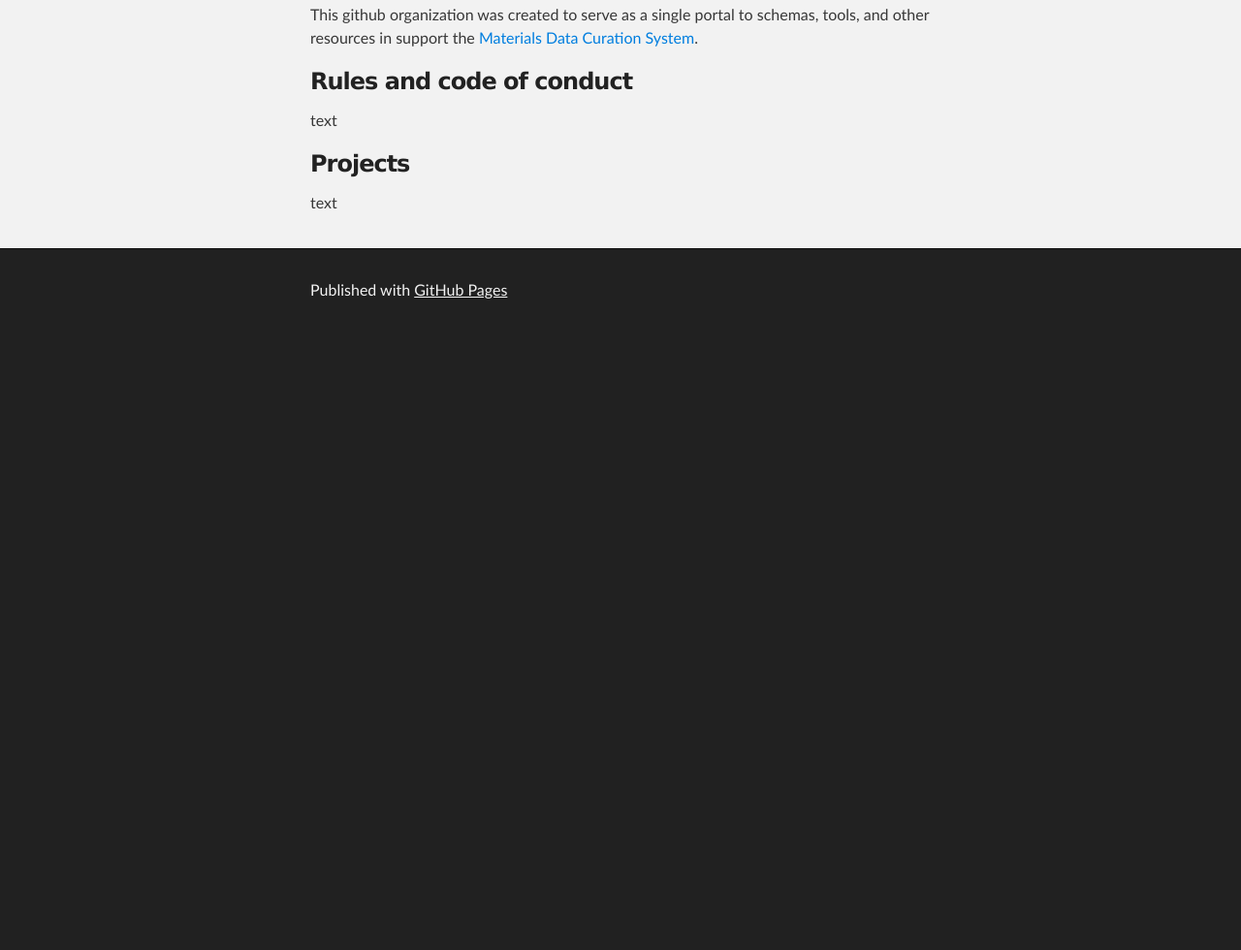
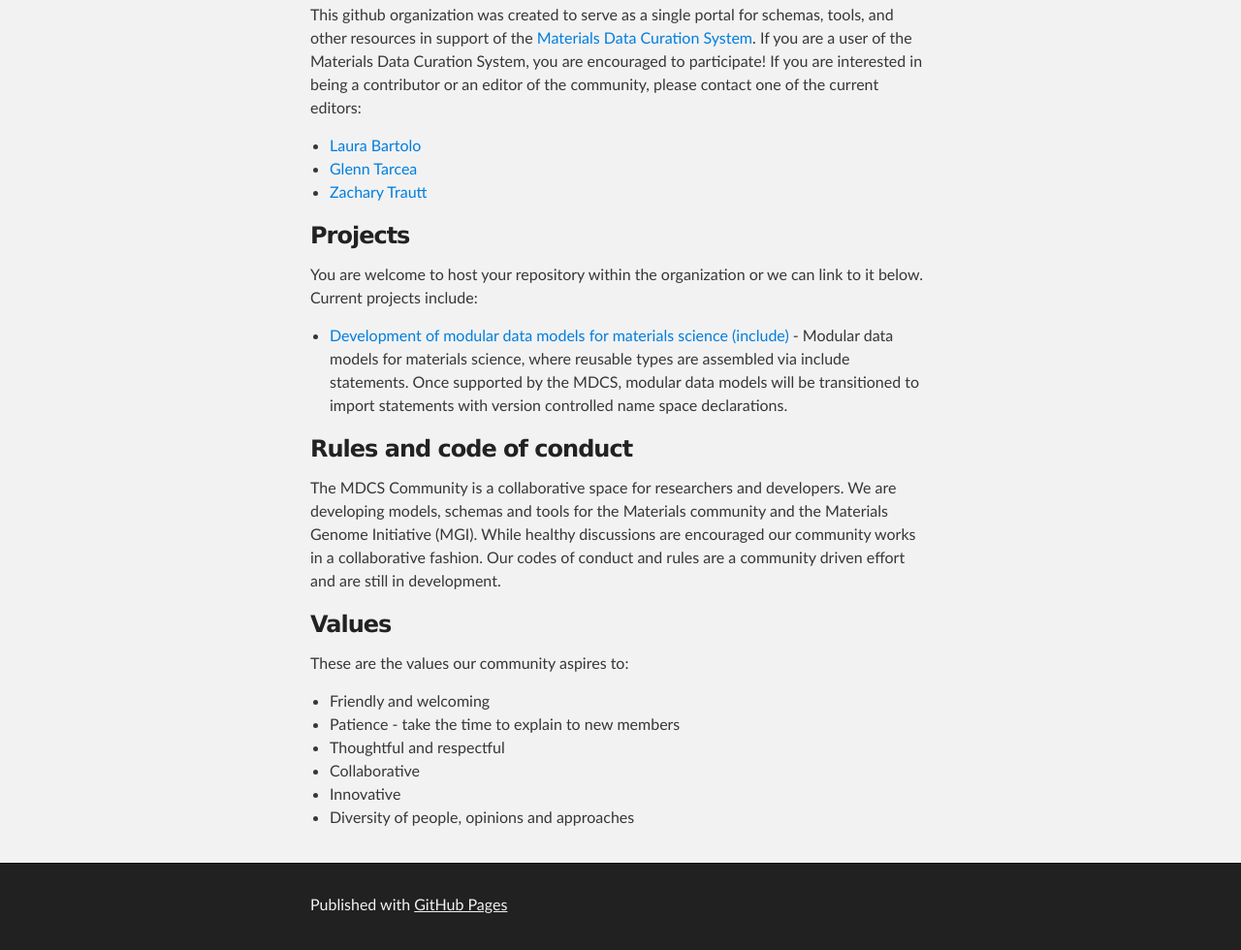
Before and after one commit to MDCS-community/MDCS-community.github.io, a plain HTML site: page index.html in a window 1280 px wide. Shown: the part 330-1310 px from the top of the page at 97% size. Before the commit the page ends 800 px from the top, so only its background shows below. Drawn offline with Linux system fonts and the light colour scheme.

Commit message:
Replace master branch with page content via GitHub

```diff
--- a/index.html
+++ b/index.html
@@ -28,19 +28,46 @@
     <div id="main_content_wrap" class="outer">
       <section id="main_content" class="inner">
         <h3>
-<a id="purpose" class="anchor" href="#purpose" aria-hidden="true"><span class="octicon octicon-link"></span></a>Purpose</h3>
+<a id="purpose" class="anchor" href="#purpose" aria-hidden="true"><span aria-hidden="true" class="octicon octicon-link"></span></a>Purpose</h3>
 
-<p>This github organization was created to serve as a single portal to schemas, tools, and other resources in support the <a href="https://mgi.nist.gov/materials-data-curation-system">Materials Data Curation System</a>.</p>
+<p>This github organization was created to serve as a single portal for schemas, tools, and other resources in support of the <a href="https://mgi.nist.gov/materials-data-curation-system">Materials Data Curation System</a>. If you are a user of the Materials Data Curation System, you are encouraged to participate! If you are interested in being a contributor or an editor of the community, please contact one of the current editors:</p>
+
+<ul>
+<li><a href="https://github.com/lbartolo">Laura Bartolo</a></li>
+<li><a href="https://github.com/gtarcea">Glenn Tarcea</a></li>
+<li><a href="https://github.com/ztrautt">Zachary Trautt</a></li>
+</ul>
 
 <h3>
-<a id="rules-and-code-of-conduct" class="anchor" href="#rules-and-code-of-conduct" aria-hidden="true"><span class="octicon octicon-link"></span></a>Rules and code of conduct</h3>
+<a id="projects" class="anchor" href="#projects" aria-hidden="true"><span aria-hidden="true" class="octicon octicon-link"></span></a>Projects</h3>
 
-<p>text </p>
+<p>You are welcome to host your repository within the organization or we can link to it below. Current projects include:</p>
+
+<ul>
+<li>
+<a href="https://github.com/MDCS-community/modular-data-models-include">Development of modular data models for materials science (include)</a> - Modular data models for materials science, where reusable types are assembled via include statements. Once supported by the MDCS, modular data models will be transitioned to import statements with version controlled name space declarations.</li>
+</ul>
 
 <h3>
-<a id="projects" class="anchor" href="#projects" aria-hidden="true"><span class="octicon octicon-link"></span></a>Projects</h3>
+<a id="rules-and-code-of-conduct" class="anchor" href="#rules-and-code-of-conduct" aria-hidden="true"><span aria-hidden="true" class="octicon octicon-link"></span></a>Rules and code of conduct</h3>
 
-<p>text</p>
+<p>The MDCS Community is a collaborative space for researchers and developers. We are developing models, schemas and tools for the Materials community and the
+Materials Genome Initiative (MGI). While healthy discussions are encouraged our community works in a collaborative fashion. Our codes of conduct and rules
+are a community driven effort and are still in development. </p>
+
+<h3>
+<a id="values" class="anchor" href="#values" aria-hidden="true"><span aria-hidden="true" class="octicon octicon-link"></span></a>Values</h3>
+
+<p>These are the values our community aspires to:</p>
+
+<ul>
+<li>Friendly and welcoming</li>
+<li>Patience - take the time to explain to new members</li>
+<li>Thoughtful and respectful</li>
+<li>Collaborative</li>
+<li>Innovative</li>
+<li>Diversity of people, opinions and approaches</li>
+</ul>
       </section>
     </div>
 
```
Also changed, not shown: params.json (+1 -1 lines).
